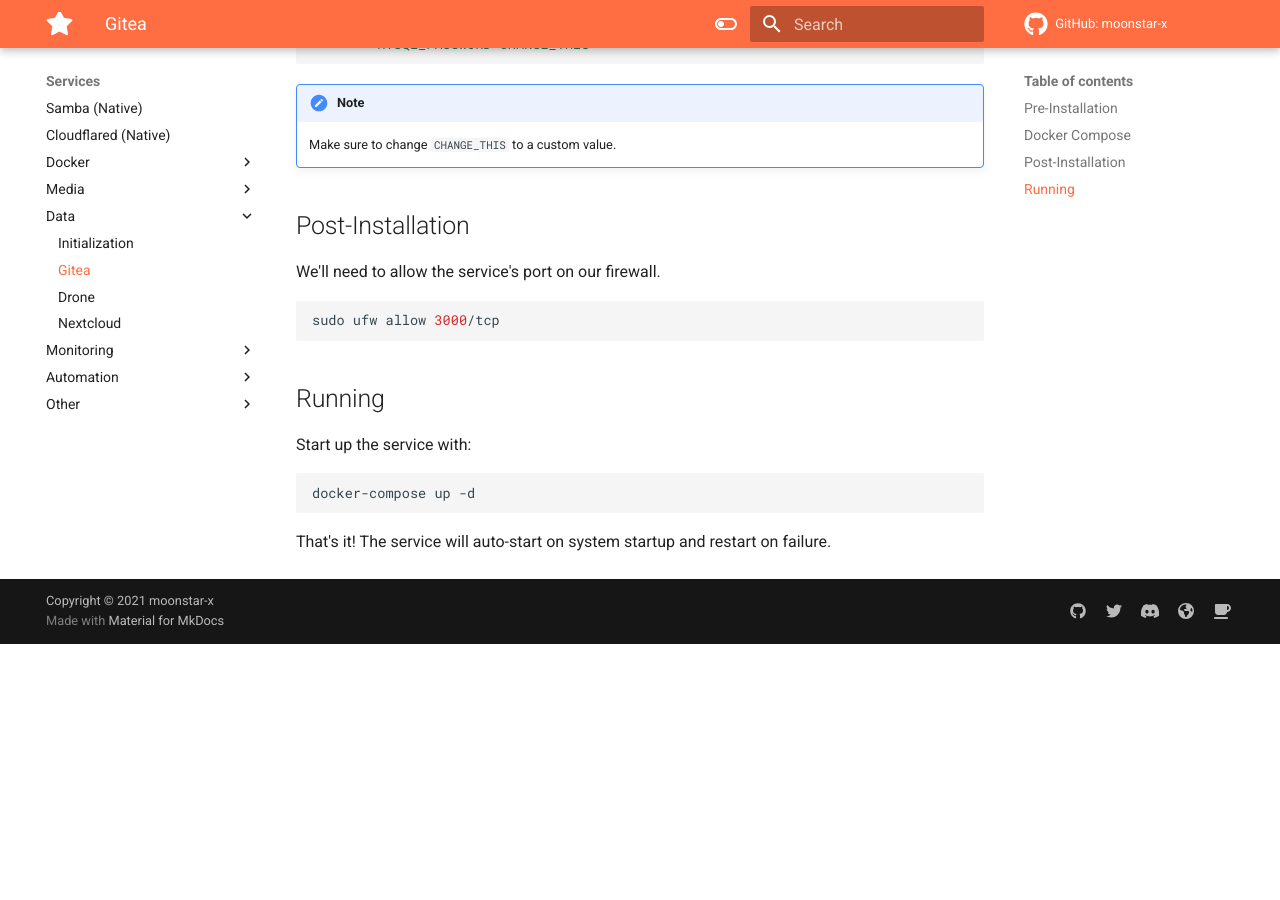
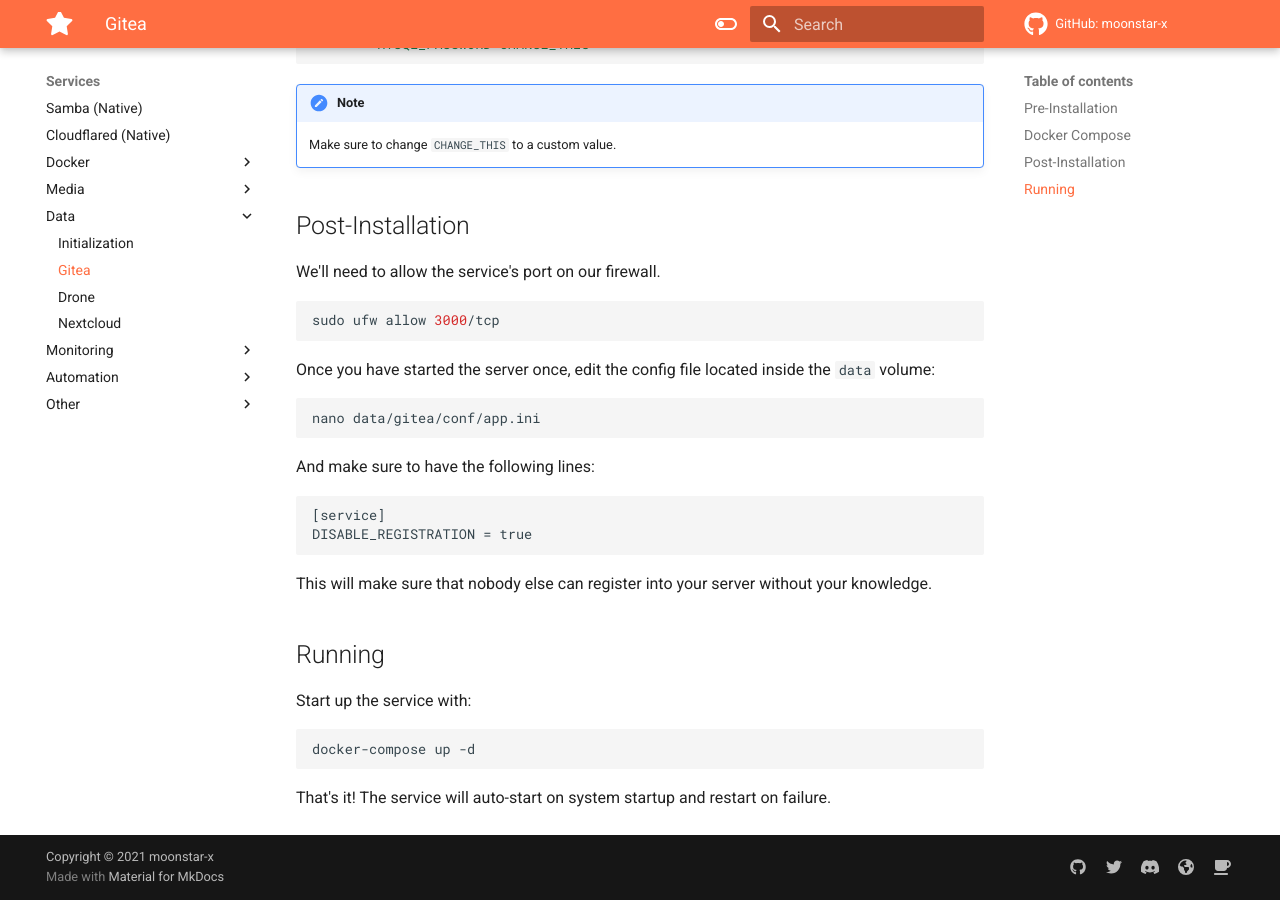
Before and after one commit to moonstar-x/server-setup, an MkDocs documentation site: the page built from docs/services/data/gitea.md, in a window 1280 px wide and 900 px high, scrolled down 1042 px. Built offline with MkDocs 1.6.1 and Material for MkDocs 9.7.7, drawn with Linux system fonts in a browser that asks for light colours; before the commit the page ends 1686 px from its top, so only the background shows below that.

````diff
--- a/docs/services/data/gitea.md
+++ b/docs/services/data/gitea.md
@@ -53,6 +53,21 @@ We'll need to allow the service's port on our firewall.
 sudo ufw allow 3000/tcp
 ```
 
+Once you have started the server once, edit the config file located inside the `data` volume:
+
+```bash
+nano data/gitea/conf/app.ini
+```
+
+And make sure to have the following lines:
+
+```text
+[service]
+DISABLE_REGISTRATION = true
+```
+
+This will make sure that nobody else can register into your server without your knowledge.
+
 ## Running
 
 Start up the service with:
````
Also changed, not shown: docs/services/data/drone.md (+1 -0 lines), docs/services/media/miniflux.md (+2 -2 lines), docs/services/monitoring/scrutiny.md (+1 -1 lines).
